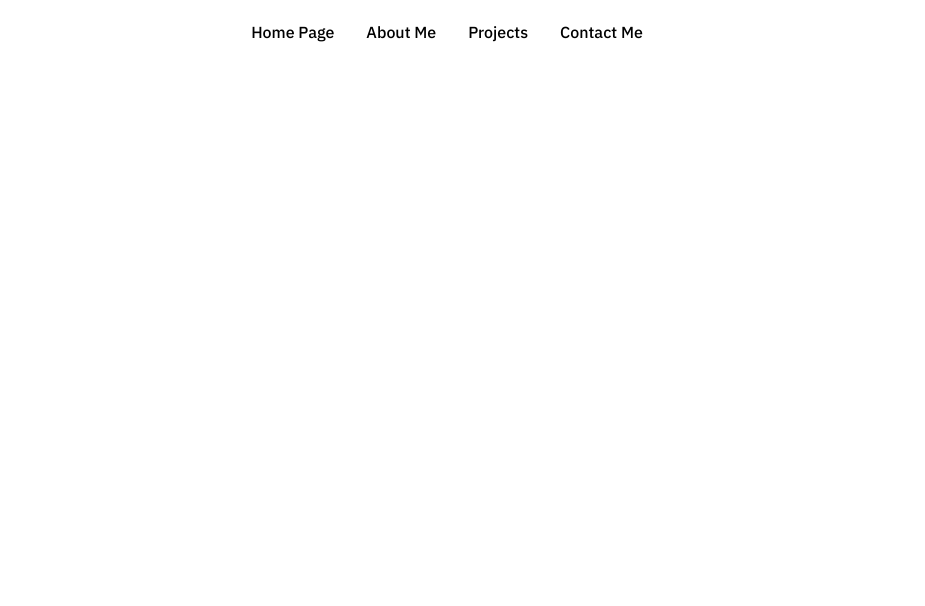
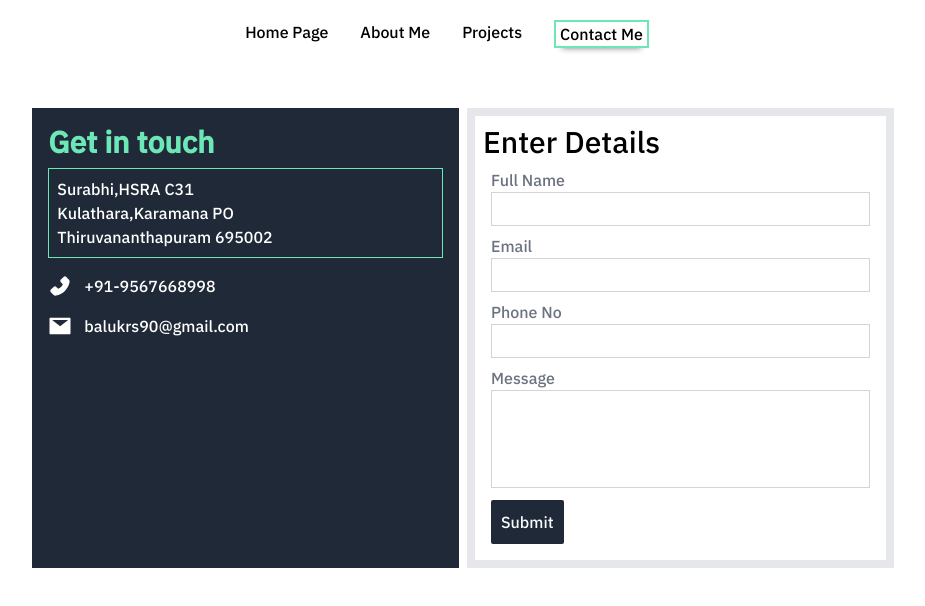
Before and after one commit to balukrs/personal-portfolio, a React (Create React App) app: page /contact in a window 1280 px wide. Shown: the top 606 px of the page, without its empty margins (177-1102 px from the left). Built offline with nearby package versions, Linux system fonts and the light colour scheme.

Commit message:
contact completed

```diff
--- a/package.json
+++ b/package.json
@@ -7,6 +7,7 @@
     "@testing-library/jest-dom": "^5.13.0",
     "@testing-library/react": "^11.2.7",
     "@testing-library/user-event": "^12.8.3",
+    "emailjs-com": "^3.2.0",
     "framer-motion": "^4.1.17",
     "react": "^17.0.2",
     "react-dom": "^17.0.2",
--- a/src/App.js
+++ b/src/App.js
@@ -3,6 +3,7 @@ import Showcase from "./components/showcase/showcase";
 import About from "./components/about/about";
 import Navbar from "./components/navbar/navbar";
 import Project from "./components/projects/main";
+import Contact from "./components/contact/contact";
 import { Route, Switch } from "react-router-dom";
 import { AnimatePresence } from "framer-motion";
 import { useLocation } from "react-router";
@@ -20,6 +21,7 @@ const App = () => {
             <Route path="/" exact component={Showcase}></Route>
             <Route path="/about" component={About}></Route>
             <Route path="/projects" component={Project}></Route>
+            <Route path="/contact" component={Contact}></Route>
           </Switch>
         </AnimatePresence>
       </Store>
--- a/src/components/about/about.js
+++ b/src/components/about/about.js
@@ -212,7 +212,7 @@ const About = () => {
         </div>
       </div>
       <motion.div
-        className="absolute z-10 w-1/3 h-auto p-2 m-auto text-lg bg-white border rounded bg-opacity-80 top-20 right-20 handwritting-font blur-2xl md:left-0 md:right-0 md:p-10 md:w-8/12 md:bg-opacity-90 md:text-base"
+        className="absolute z-10 w-1/3 h-auto p-2 m-auto text-lg bg-white border border-green-300 rounded bg-opacity-80 top-20 right-20 handwritting-font blur-2xl md:left-0 md:right-0 md:p-10 md:w-8/12 md:bg-opacity-90 md:text-base"
         variants={contVariants}
         initial="abouthide"
         animate={controls}
--- /dev/null
+++ b/src/components/contact/contact.js
@@ -0,0 +1,149 @@
+import React from "react";
+import { AiFillPhone } from "react-icons/ai";
+import { AiFillMail } from "react-icons/ai";
+import { motion, useAnimation } from "framer-motion";
+import emailjs from "emailjs-com";
+
+const mainVariants = {
+  hidden: {
+    opacity: 0,
+  },
+  visible: {
+    opacity: 1,
+    transition: {
+      duration: 1.5,
+    },
+  },
+  feedhidden: {
+    opacity: 0,
+    y: 10,
+  },
+  feedvisible: {
+    opacity: 1,
+    y: 0,
+    scale: 1.2,
+    transition: {
+      type: "spring",
+    },
+  },
+  exit: {
+    x: "-100vw",
+    transition: {
+      ease: "easeInOut",
+    },
+  },
+};
+
+const Contact = () => {
+  const feedanime = useAnimation();
+
+  function sendEmail(e) {
+    e.preventDefault();
+
+    emailjs
+      .sendForm(
+        "service_3jermtm",
+        "template_axm3cva",
+        e.target,
+        "user_Fw0z1pnpVYHxBeAqdonyY"
+      )
+      .then(
+        (result) => {
+          feedanime.start("feedvisible");
+        },
+        (error) => {
+          console.log(error.text);
+        }
+      );
+    e.target.reset();
+  }
+
+  return (
+    <motion.div
+      className="flex justify-center w-full mt-10 md:items-center md:flex-col"
+      variants={mainVariants}
+      initial="hidden"
+      animate="visible"
+      exit="exit"
+    >
+      <section className="w-4/12 p-4 text-white bg-gray-800 md:w-9/12 md:-mt-6 ">
+        <div>
+          <h2 className="mb-2 text-3xl font-bold text-green-300">
+            Get in touch
+          </h2>
+          <div className="p-2 mb-2 border border-green-300">
+            <p>Surabhi,HSRA C31</p>
+            <p>Kulathara,Karamana PO</p>
+            <p>Thiruvananthapuram 695002</p>
+          </div>
+        </div>
+        <div className="flex items-center mt-4 mb-4">
+          <AiFillPhone size="1.5em" />
+          <span className="ml-3 ">+91-9567668998</span>
+        </div>
+        <div className="flex items-center">
+          <AiFillMail size="1.5em" />
+          <span className="ml-3 ">balukrs90@gmail.com</span>
+        </div>
+      </section>
+      <section className="w-4/12 p-2 ml-2 overflow-hidden border-8 md:w-9/12 md:-ml-0 md:mt-2">
+        <h1 className="text-3xl ">Enter Details</h1>
+        <form className="p-2 text-gray-500" onSubmit={sendEmail}>
+          <div className="mb-2">
+            <label>Full Name</label>
+            <input
+              className="block w-full p-1 border border-gray-300 focus:outline-none"
+              name="name"
+              required
+            />
+          </div>
+          <div className="mb-2 ">
+            <label>Email</label>
+            <input
+              className="block w-full p-1 border border-gray-300 focus:outline-none"
+              name="email"
+              required
+            />
+          </div>
+
+          <div className="mb-2 ">
+            <label>Phone No</label>
+            <input
+              className="block w-full p-1 border border-gray-300 focus:outline-none"
+              name="phone"
+            />
+          </div>
+
+          <div>
+            <label>Message</label>
+            <textarea
+              className="block w-full border border-gray-300 resize-none focus:outline-none"
+              rows="4"
+              cols="45"
+              name="message"
+              required
+            />
+          </div>
+          <div>
+            <button
+              type="submit"
+              className="p-2 mt-3 transition-all bg-gray-800 border-2 border-gray-800 rounded-sm text-gray-50 hover:bg-white hover:text-gray-700"
+            >
+              Submit
+            </button>
+          </div>
+        </form>
+      </section>
+      <motion.section
+        className="absolute -bottom-20"
+        variants={mainVariants}
+        initial="feedhidden"
+        animate={feedanime}
+      >
+        <span className="text-2xl ">Thank you for reaching out to me....</span>
+      </motion.section>
+    </motion.div>
+  );
+};
+
+export default Contact;
--- a/src/components/navbar/navbar.js
+++ b/src/components/navbar/navbar.js
@@ -11,6 +11,8 @@ const Navbar = () => {
     if (pathname === "/projects") {
       document.body.style.overflowY = "visible";
       document.body.style.overflowX = "hidden";
+    } else if (pathname === "/contact") {
+      document.body.style.overflow = "auto";
     } else {
       document.body.style.overflow = "hidden";
     }
@@ -75,10 +77,19 @@ const Navbar = () => {
           </Link>
         </li>
         <li
-          className="under__effect"
+          className={`under__effect ${
+            pathname === "/contact" ? "under__lock" : ""
+          }`}
           onMouseEnter={() => disPatcher("/contact")}
         >
-          Contact Me
+          <Link
+            to="/contact"
+            onClick={(e) =>
+              pathname === "/contact" ? e.preventDefault() : null
+            }
+          >
+            Contact Me
+          </Link>
         </li>
       </ul>
     </div>
--- a/src/components/projects/main.js
+++ b/src/components/projects/main.js
@@ -29,6 +29,12 @@ const mainVariants = {
     x: 0,
     transition: {
       type: "spring",
+    },
+  },
+  exit: {
+    x: "-100vw",
+    transition: {
+      ease: "easeInOut",
     },
   },
 };
@@ -107,6 +113,7 @@ const Projectmain = () => {
       variants={mainVariants}
       initial="hidden"
       animate="visible"
+      exit="exit"
     >
       <section
         className="relative mt-10"
```
Also changed, not shown: 1 other file (tests, documents, lock files or other folders).
